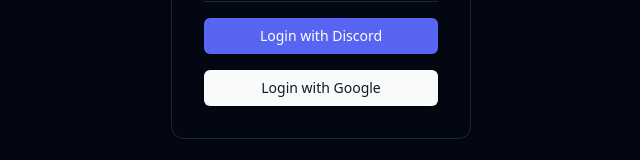
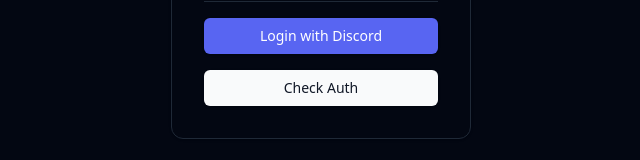
Before and after one commit to hbarnett99/deck-select, a SvelteKit app: page /auth in a window 1280 px wide. Shown: the part 379-539 px from the top of the page, without its empty margins (319-959 px from the left). Built offline with nearby package versions, Linux system fonts and the light colour scheme; no server answers.

Commit message:
Fixed Auth

```diff
--- a/src/lib/components/commandzone/commander-search.svelte
+++ b/src/lib/components/commandzone/commander-search.svelte
@@ -57,9 +57,9 @@
 				Create a new lobby for players to join. Set a name and choose if it's a practice mode lobby.
 			</Dialog.Description>
 		</Dialog.Header>
-		<Card class="space-y-2 overflow-scroll p-4">
-			<form class="grid grid-cols-1 gap-2">
+		<form>
 			<!-- <Label>Commander Search</Label> -->
+			<Card class="grid grid-cols-1 gap-2 p-4">
 				<Input type="text" placeholder="Search for a commander" bind:value={form.search} />
 				<ScrollArea class="h-72">
 					{#if searching}
@@ -106,6 +106,7 @@
 						</div>
 					{/if}
 				</ScrollArea>
+			</Card>
 			<Dialog.Footer>
 				<Button
 					variant="outline"
@@ -116,6 +117,5 @@
 				<Button type="submit">Add Commander</Button>
 			</Dialog.Footer>
 		</form>
-		</Card>
 	</Dialog.Content>
 </Dialog.Root>
--- a/src/routes/auth/+page.server.ts
+++ b/src/routes/auth/+page.server.ts
@@ -49,5 +49,12 @@
 	},
 
 	oauthDiscord: async (event) => providers.discord(event),
-	oauthGoogle: async (event) => providers.google(event)
+	oauthGoogle: async (event) => providers.google(event),
+
+	checkAuth: async (event) => {
+		const { locals } = event;
+		const user = (await locals.supabase.auth.getSession()).data.session;
+
+		console.log('User session:', user);
+	}
 };
--- a/src/routes/auth/+page.svelte
+++ b/src/routes/auth/+page.svelte
@@ -16,7 +16,10 @@
 			Login with Discord
 		</Button>
 	</form>
-	<form action="?/oauthGoogle" method="POST" class="w-full">
+	<!-- <form action="?/oauthGoogle" method="POST" class="w-full">
 		<Button type="submit" class="w-full">Login with Google</Button>
+	</form> -->
+	<form action="?/checkAuth" method="POST" class="w-full">
+		<Button type="submit" class="w-full">Check Auth</Button>
 	</form>
 </Card>
```
Lines whose indentation alone changed are shown as unchanged.
